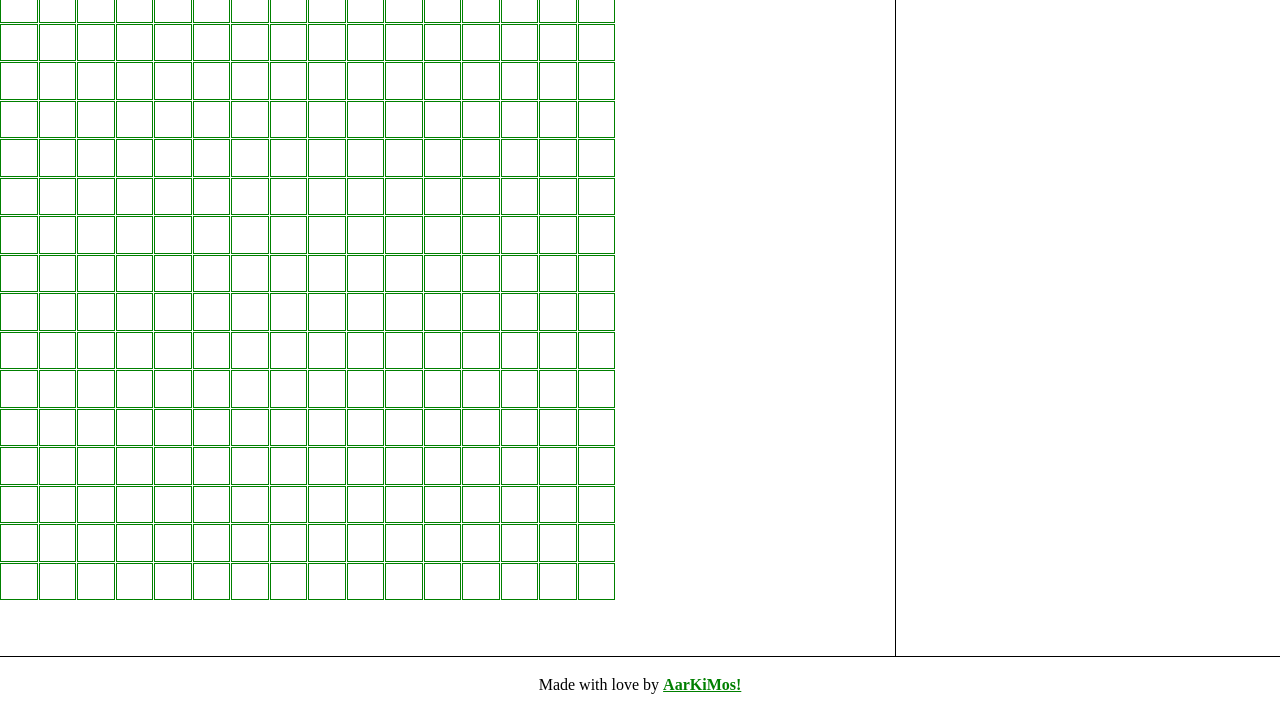
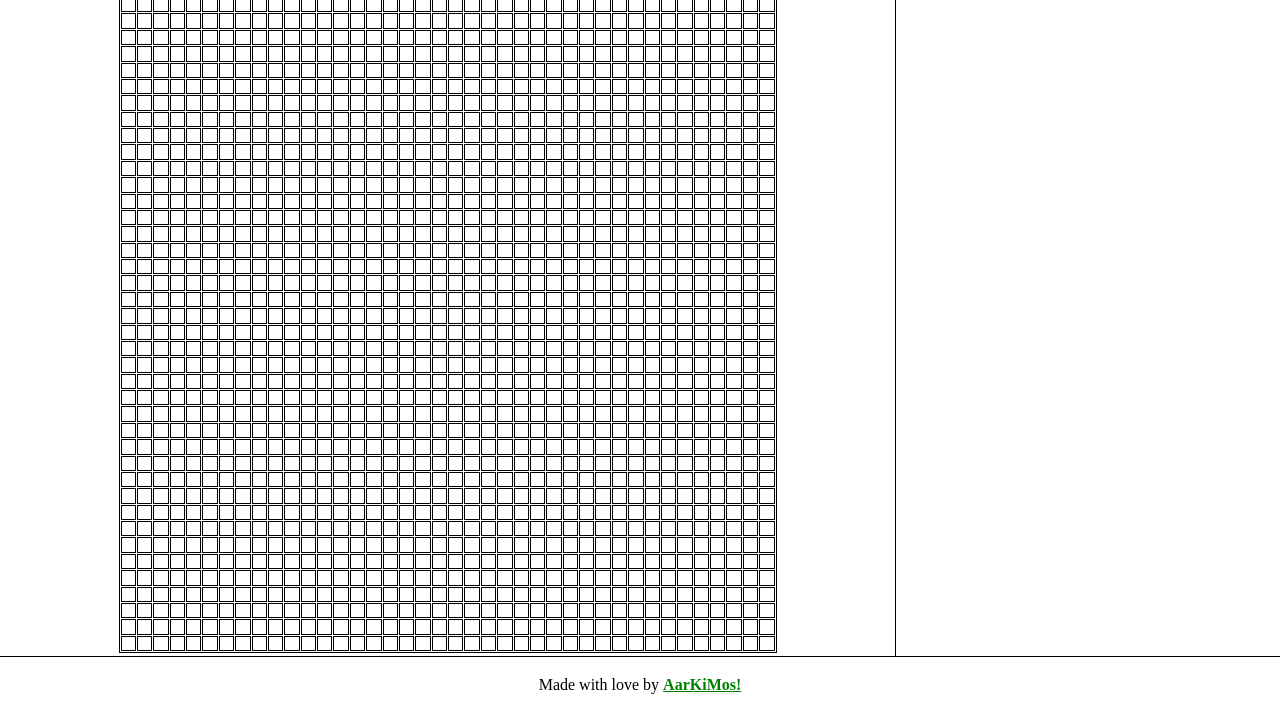
Before and after one commit to AarKiMos/odin-etch-a-sketch, a plain HTML site: page index.html in a window 1280 px wide. Shown: the part 88-800 px from the top of the page. Drawn offline with Linux system fonts and the light colour scheme.

Commit message:
Add event handlers and listeners
Add event listener for window resize
Add event listener for grid mouseenter
Add evnet handlers for above

```diff
--- a/script.js
+++ b/script.js
@@ -1,21 +1,49 @@
-const gridSize = 16;
+function handleResize(gridSize) {
+  let maxLength = Math.min(
+    sketchContainer.clientWidth,
+    sketchContainer.clientHeight
+  );
 
-const sketchContainer = document.getElementById("sketch-container");
+  maxLength -= 8; // Subtract padding
+  let pixelSize = (maxLength - (gridSize + 1) * 1) / gridSize;
+  pixelSizeStyle.innerHTML = `.pixel-size { width: ${pixelSize}px; height: ${pixelSize}px; }`;
+}
 
-const totalWidth = 600;
+function createGrid(gridSize) {
+  let sketchBox = document.createElement("div");
+  sketchBox.classList.add("sketch-box");
 
   for (let i = 0; i < gridSize; i++) {
     let row = document.createElement("div");
     row.id = i.toString();
     row.classList.add("row");
+
     for (let j = 0; j < gridSize; j++) {
       let pixel = document.createElement("div");
-    pixel.style.width = totalWidth / gridSize + "px";
-    pixel.style.height = totalWidth / gridSize + "px";
       pixel.classList.add("pixel");
+      pixel.classList.add("pixel-size");
       pixel.id = i.toString() + j.toString();
-
+      pixel.addEventListener("mouseenter", (e) =>
+        e.target.classList.add("pixel-fill")
+      );
       row.appendChild(pixel);
     }
-  sketchContainer.appendChild(row);
+    sketchBox.appendChild(row);
   }
+  return sketchBox;
+}
+
+const gridSize = 40;
+const sketchContainer = document.getElementById("sketch-container");
+
+window.addEventListener("resize", (e) => {
+  handleResize(gridSize);
+});
+
+let pixelSizeStyle = document.createElement("style");
+pixelSizeStyle.type = "text/css";
+document.getElementsByTagName("head")[0].appendChild(pixelSizeStyle);
+
+handleResize(gridSize);
+
+sketchContainer.appendChild(createGrid(gridSize));
--- a/style.css
+++ b/style.css
@@ -65,12 +65,13 @@ h6 {
 /* -------------------------------------------- */
 
 body {
-  display: flex;
-  flex-direction: column;
-  min-height: 100vh;
+  /* display: flex; */
+  /* flex-direction: column; */
+  height: 100vh;
 }
 
 header {
+  height: 10vh;
   border-bottom: 1px solid black;
 
   display: flex;
@@ -89,16 +90,26 @@ header {
 }
 
 main {
-  flex-grow: 1;
+  height: 83vh;
+  /* flex-grow: 1; */
   display: flex;
 }
 
 #sketch-container {
   border-right: 1px solid black;
   width: 70vw;
+  padding: 4px;
+  display: flex;
+  justify-content: center;
+  align-items: center;
+}
+
+.sketch-box {
+  border: 1px solid black;
+  gap: 1px;
   display: flex;
   flex-direction: column;
-  gap: 1px;
+  padding: 1px;
 }
 
 .row {
@@ -108,10 +119,14 @@ main {
 }
 
 .pixel {
-  border: 1px solid green;
+  border: 1px solid black;
+}
+.pixel-fill {
+  background-color: aqua;
 }
 
 #sketch-controls {
+  width: 30vw;
 }
 
 footer {
```
Lines whose indentation alone changed are shown as unchanged.
